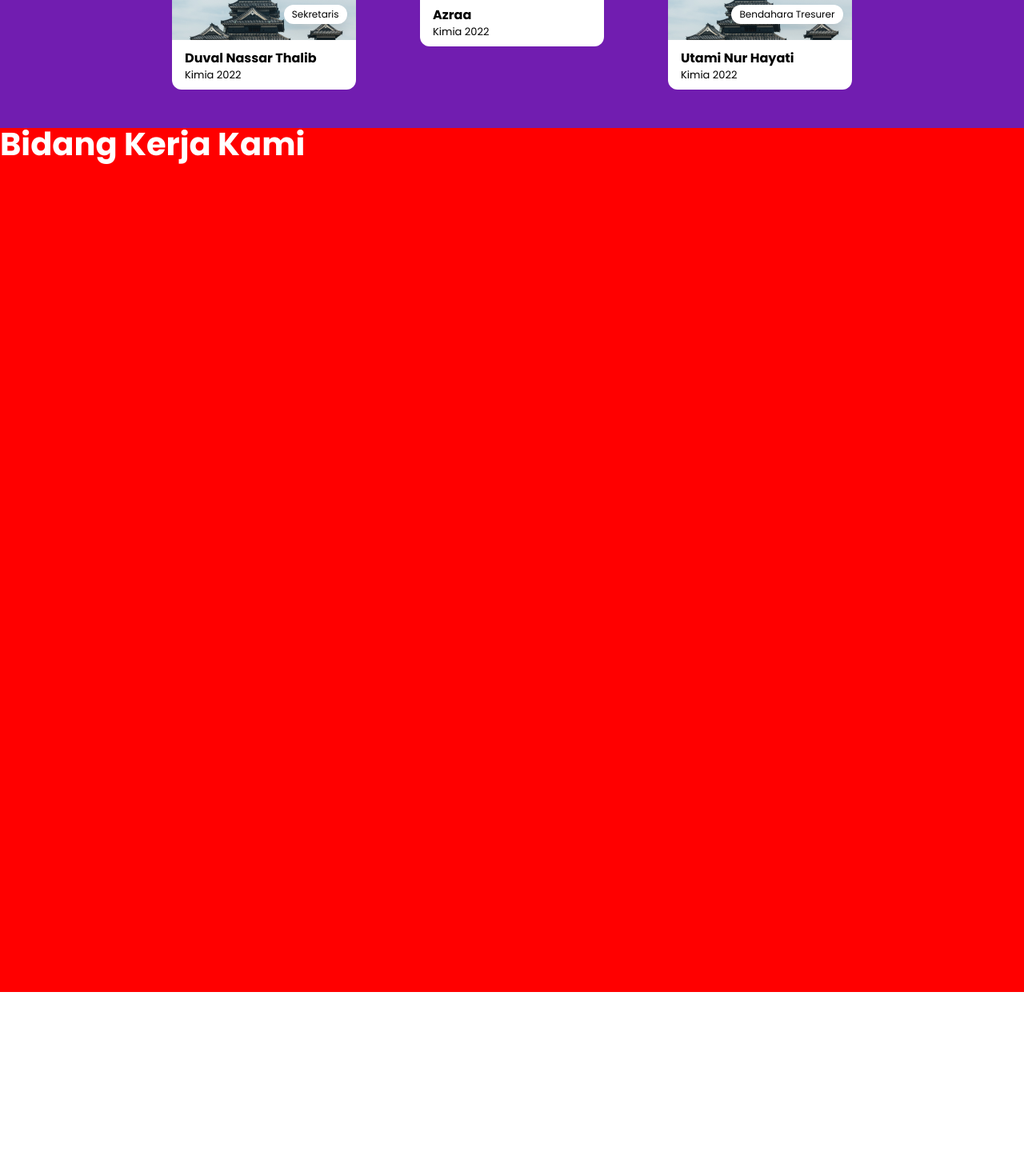
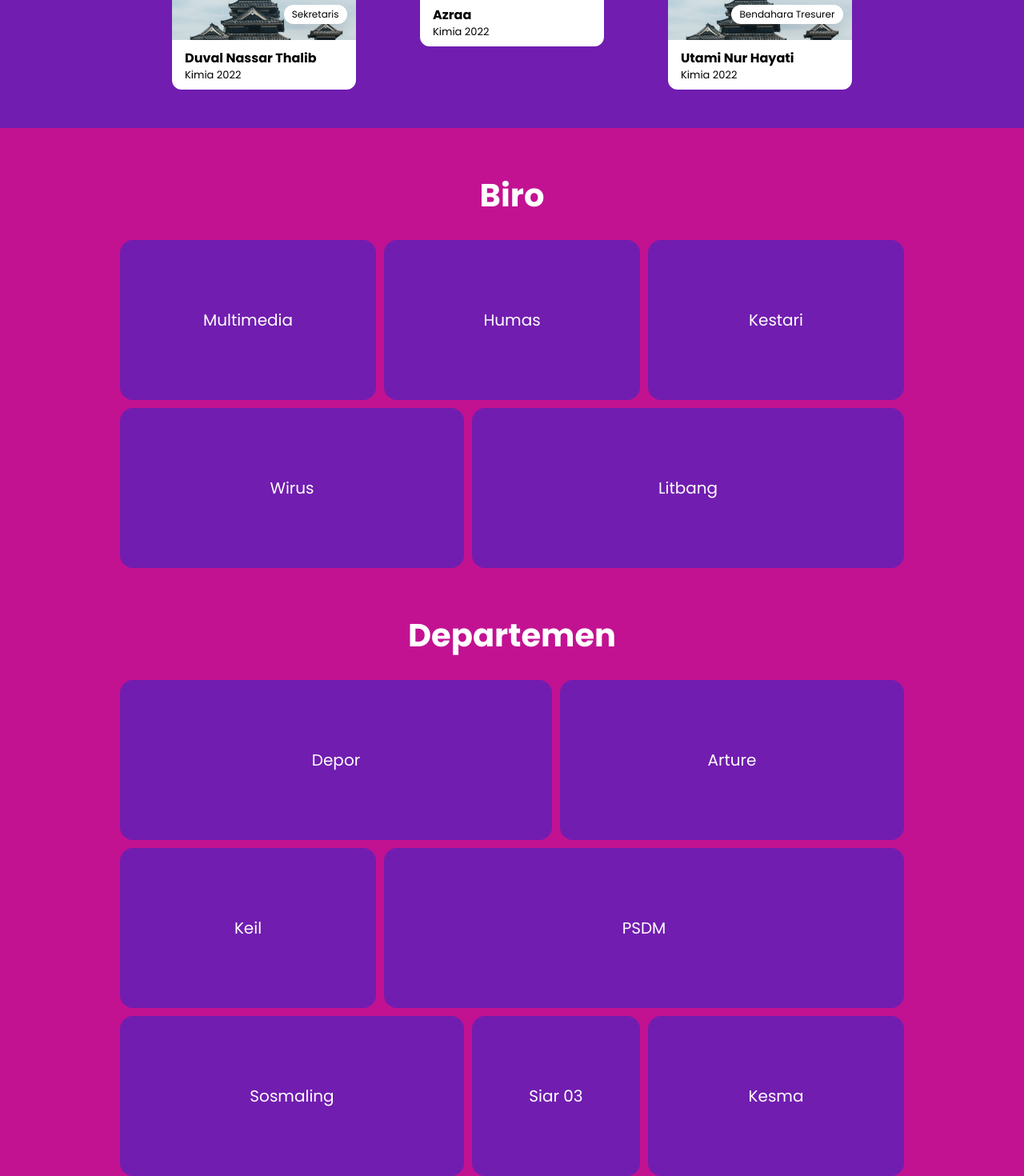
Before and after one commit to arkandamar/website-hmdk, a React (Vite) app: page / in a window 1280 px wide. Shown: the part 3914-5384 px from the top of the page at 80% size. Before the commit the page ends 5154 px from the top, so only its background shows below. Built offline with nearby package versions, Linux system fonts and the light colour scheme.

Commit message:
membuat section biro-departemen

```diff
--- a/package.json
+++ b/package.json
@@ -10,7 +10,7 @@
     "preview": "vite preview"
   },
   "dependencies": {
-    "framer-motion": "^11.0.8",
+    "framer-motion": "^11.0.13",
     "react": "^18.2.0",
     "react-dom": "^18.2.0",
     "sass": "^1.71.1"
--- a/src/components/Birdep.jsx
+++ b/src/components/Birdep.jsx
@@ -2,8 +2,25 @@ import "./Birdep.scss";
 
 export default function Birdep(props) {
   return (
-    <div className="biro-departemen">
-      <div className="header">Bidang Kerja Kami</div>
+    <div id="birdep" className="biro-departemen">
+      <div className="header">Biro</div>
+      <div className="biros">
+        <div className="multimedia">Multimedia</div>
+        <div className="humas">Humas</div>
+        <div className="kestari">Kestari</div>
+        <div className="wirus">Wirus</div>
+        <div className="litbang">Litbang</div>
+      </div>
+      <div className="header">Departemen</div>
+      <div className="departemens">
+        <div className="depor">Depor</div>
+        <div className="arture">Arture</div>
+        <div className="keil">Keil</div>
+        <div className="psdm">PSDM</div>
+        <div className="sosmaling">Sosmaling</div>
+        <div className="siar">Siar 03</div>
+        <div className="kesma">Kesma</div>
+      </div>
     </div>
   );
 }
--- a/src/components/Birdep.scss
+++ b/src/components/Birdep.scss
@@ -1,13 +1,109 @@
 @import "../App.scss";
 
+// Variable
+$background-color: $sec-color;
+$div-color: $base-color;
+$div-hover-color: $dark-sec-color;
+
 .biro-departemen {
-  background-color: red;
   width: 100%;
-  height: 1080px;
+  color: white;
+  display: flex;
+  flex-direction: column;
+  background-color: $background-color;
 
   .header {
     font-size: $xl;
-    color: white;
     font-weight: bold;
+    text-align: center;
+    margin-top: 64px;
+    margin-bottom: 36px;
+  }
+
+  .biros {
+    $grid-column: 100px;
+    $grid-row: 200px;
+
+    display: grid;
+    grid-template-columns: repeat(9, $grid-column);
+    grid-template-rows: repeat(2, $grid-row);
+    justify-content: center;
+    gap: 10px;
+
+    div {
+      width: 100%;
+      height: 100%;
+      font-size: 20px;
+      border-radius: 16px;
+      background-color: $div-color;
+      @include flex(center, center);
+
+      &:hover {
+        background-color: $div-hover-color;
+        cursor: pointer;
+        color: $grey-color;
+      }
+
+      &:nth-child(1),
+      &:nth-child(2),
+      &:nth-child(3) {
+        grid-column-start: span 3;
+      }
+
+      &:nth-child(4) {
+        grid-column-start: span 4;
+      }
+      &:nth-child(5) {
+        grid-column-start: span 5;
+      }
+    }
+  }
+
+  .departemens {
+    $grid-column: 100px;
+    $grid-row: 200px;
+
+    display: grid;
+    grid-template-columns: repeat(9, $grid-column);
+    grid-template-rows: repeat(3, $grid-row);
+    justify-content: center;
+    gap: 10px;
+
+    div {
+      width: 100%;
+      height: 100%;
+      font-size: 20px;
+      border-radius: 16px;
+      background-color: $div-color;
+      @include flex(center, center);
+
+      &:hover {
+        background-color: $div-hover-color;
+        cursor: pointer;
+        color: $grey-color;
+      }
+
+      &:nth-child(1) {
+        grid-column-start: span 5;
+      }
+      &:nth-child(2) {
+        grid-column-start: span 4;
+      }
+      &:nth-child(3) {
+        grid-column-start: span 3;
+      }
+      &:nth-child(4) {
+        grid-column-start: span 6;
+      }
+      &:nth-child(5) {
+        grid-column-start: span 4;
+      }
+      &:nth-child(6) {
+        grid-column-start: span 2;
+      }
+      &:nth-child(7) {
+        grid-column-start: span 3;
+      }
+    }
   }
 }
--- a/src/components/Nav.jsx
+++ b/src/components/Nav.jsx
@@ -14,7 +14,7 @@ export default function Nav(props) {
           <a href="#team">Tim</a>
         </li>
         <li>
-          <a href="#">Biro-Departemen</a>
+          <a href="#birdep">Biro-Departemen</a>
         </li>
         <li>
           <a href="#">Dokumentasi</a>
```
Also changed, not shown: src/components/Nav.scss (indentation only), 1 other file (tests, documents, lock files or other folders).
